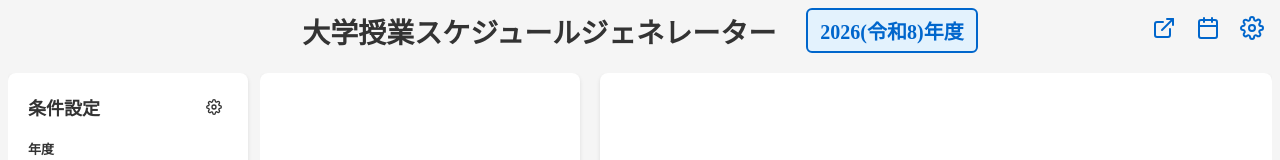
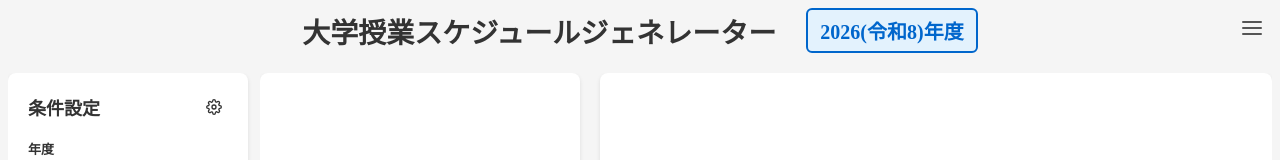
Before and after one commit to qingruikz/course-scheduler, a Vue app: page / in a window 1280 px wide. Shown: the top 160 px of the page. Built offline with nearby package versions, Linux system fonts and the light colour scheme.

Commit message:
update icon styles

```diff
--- a/src/views/MainApp.vue
+++ b/src/views/MainApp.vue
@@ -2,12 +2,12 @@
   <div class="app">
     <header class="header">
       <div class="header-right-buttons">
-        <a
-          class="header-link-button"
-          href="https://www.musashino-u.ac.jp/student-life/campus_life/calendar.html"
-          target="_blank"
-          rel="noopener noreferrer"
-          title="大学公式カレンダーへ"
+        <div class="dropdown">
+          <button
+            type="button"
+            class="calendar-icon-button-header admin-icon-button-header"
+            title="メニュー"
+            @click="showAdminMenu = !showAdminMenu"
           >
             <svg
               xmlns="http://www.w3.org/2000/svg"
@@ -18,60 +18,24 @@
               stroke="currentColor"
               stroke-width="2"
               stroke-linecap="round"
-            stroke-linejoin="round"
-          >
-            <path
-              d="M18 13v6a2 2 0 0 1-2 2H5a2 2 0 0 1-2-2V8a2 2 0 0 1 2-2h6"
-            ></path>
-            <polyline points="15 3 21 3 21 9"></polyline>
-            <line x1="10" y1="14" x2="21" y2="3"></line>
-          </svg>
-        </a>
-        <button
-          type="button"
-          class="calendar-icon-button-header"
-          title="カレンダーに追加"
-          @click="openCalendarIcsModal"
-        >
-          <svg
-            xmlns="http://www.w3.org/2000/svg"
-            width="24"
-            height="24"
-            viewBox="0 0 24 24"
-            fill="none"
-            stroke="currentColor"
-            stroke-width="2"
-            stroke-linecap="round"
-            stroke-linejoin="round"
-          >
-            <rect x="3" y="4" width="18" height="18" rx="2" ry="2"></rect>
-            <line x1="16" y1="2" x2="16" y2="6"></line>
-            <line x1="8" y1="2" x2="8" y2="6"></line>
-            <line x1="3" y1="10" x2="21" y2="10"></line>
+            >
+              <line x1="3" y1="6" x2="21" y2="6" />
+              <line x1="3" y1="12" x2="21" y2="12" />
+              <line x1="3" y1="18" x2="21" y2="18" />
             </svg>
           </button>
-        <router-link
-          to="/admin/calendar-mapper"
-          class="calendar-icon-button-header"
-          title="カレンダー配置管理"
-        >
-          <svg
-            xmlns="http://www.w3.org/2000/svg"
-            width="24"
-            height="24"
-            viewBox="0 0 24 24"
-            fill="none"
-            stroke="currentColor"
-            stroke-width="2"
-            stroke-linecap="round"
-            stroke-linejoin="round"
-          >
-            <circle cx="12" cy="12" r="3"></circle>
-            <path
-              d="M19.4 15a1.65 1.65 0 0 0 .33 1.82l.06.06a2 2 0 0 1 0 2.83 2 2 0 0 1-2.83 0l-.06-.06a1.65 1.65 0 0 0-1.82-.33 1.65 1.65 0 0 0-1 1.51V21a2 2 0 0 1-2 2 2 2 0 0 1-2-2v-.09A1.65 1.65 0 0 0 9 19.4a1.65 1.65 0 0 0-1.82.33l-.06.06a2 2 0 0 1-2.83 0 2 2 0 0 1 0-2.83l.06-.06a1.65 1.65 0 0 0 .33-1.82 1.65 1.65 0 0 0-1.51-1H3a2 2 0 0 1-2-2 2 2 0 0 1 2-2h.09A1.65 1.65 0 0 0 4.6 9a1.65 1.65 0 0 0-.33-1.82l-.06-.06a2 2 0 0 1 0-2.83 2 2 0 0 1 2.83 0l.06.06a1.65 1.65 0 0 0 1.82.33H9a1.65 1.65 0 0 0 1-1.51V3a2 2 0 0 1 2-2 2 2 0 0 1 2 2v.09a1.65 1.65 0 0 0 1 1.51 1.65 1.65 0 0 0 1.82-.33l.06-.06a2 2 0 0 1 2.83 0 2 2 0 0 1 0 2.83l-.06.06a1.65 1.65 0 0 0-.33 1.82V9a1.65 1.65 0 0 0 1.51 1H21a2 2 0 0 1 2 2 2 2 0 0 1-2 2h-.09a1.65 1.65 0 0 0-1.51 1z"
-            ></path>
-          </svg>
-        </router-link>
+          <div v-if="showAdminMenu" class="dropdown-menu dropdown-menu-admin">
+            <button type="button" class="dropdown-item" @click="onAdminMenuAddCalendar">
+              学年暦をカレンダーに追加
+            </button>
+            <button type="button" class="dropdown-item" @click="onAdminMenuOfficialCalendar">
+              大学公式カレンダー
+            </button>
+            <button type="button" class="dropdown-item" @click="onAdminMenuCalendarMapper">
+              カレンダー配置管理
+            </button>
+          </div>
+        </div>
       </div>
       <div class="header-content">
         <div class="header-left">
@@ -398,10 +362,11 @@
                       <line x1="3" y1="10" x2="21" y2="10"></line>
                     </svg>
                   </button>
+                  <div class="dropdown">
                     <button
-                    class="icon-button copy-button"
-                    @click="copyToClipboard"
-                    title="クリップボードにコピー"
+                      class="icon-button export-button"
+                      @click="showExportMenu = !showExportMenu"
+                      title="出力"
                     >
                       <svg
                         xmlns="http://www.w3.org/2000/svg"
@@ -414,36 +379,6 @@
                         stroke-linecap="round"
                         stroke-linejoin="round"
                       >
-                      <rect
-                        x="9"
-                        y="9"
-                        width="13"
-                        height="13"
-                        rx="2"
-                        ry="2"
-                      ></rect>
-                      <path
-                        d="M5 15H4a2 2 0 0 1-2-2V4a2 2 0 0 1 2-2h9a2 2 0 0 1 2 2v1"
-                      ></path>
-                    </svg>
-                  </button>
-                  <div class="dropdown">
-                    <button
-                      class="icon-button export-button"
-                      @click="showExportMenu = !showExportMenu"
-                      title="出力"
-                    >
-                      <svg
-                        xmlns="http://www.w3.org/2000/svg"
-                        width="16"
-                        height="16"
-                        viewBox="0 0 24 24"
-                        fill="none"
-                        stroke="currentColor"
-                        stroke-width="2"
-                        stroke-linecap="round"
-                        stroke-linejoin="round"
-                      >
                         <path
                           d="M21 15v4a2 2 0 0 1-2 2H5a2 2 0 0 1-2-2v-4"
                         ></path>
@@ -451,7 +386,16 @@
                         <line x1="12" y1="15" x2="12" y2="3"></line>
                       </svg>
                     </button>
-                    <div v-if="showExportMenu" class="dropdown-menu">
+                    <div
+                      v-if="showExportMenu"
+                      class="dropdown-menu dropdown-menu-export"
+                    >
+                      <button
+                        @click="handleExport('copy')"
+                        class="dropdown-item"
+                      >
+                        クリップボードにコピー
+                      </button>
                       <button
                         @click="handleExport('excel')"
                         class="dropdown-item"
@@ -860,6 +804,9 @@ const deliveryModes = computed(
 );
 const schedule = ref<ScheduleItem[]>([]);
 const showExportMenu = ref(false);
+const showAdminMenu = ref(false);
+const OFFICIAL_CALENDAR_URL =
+  "https://www.musashino-u.ac.jp/student-life/campus_life/calendar.html";
 const showSettingsMenu = ref(false);
 const deliveryPopover = ref<{
   visible: boolean;
@@ -1071,6 +1018,19 @@ function openCalendarIcsModal() {
   calendarAddModalTarget.value = "apple";
   calendarAddModalPayload.value = null;
   showCalendarAddModal.value = true;
+}
+
+function onAdminMenuCalendarMapper() {
+  showAdminMenu.value = false;
+  router.push("/admin/calendar-mapper");
+}
+function onAdminMenuOfficialCalendar() {
+  showAdminMenu.value = false;
+  window.open(OFFICIAL_CALENDAR_URL, "_blank", "noopener,noreferrer");
+}
+function onAdminMenuAddCalendar() {
+  showAdminMenu.value = false;
+  openCalendarIcsModal();
 }
 
 function onCalendarAddDownloadIcs(
@@ -1145,6 +1105,7 @@ function handleClickOutside(event: MouseEvent) {
   if (!target.closest(".dropdown")) {
     showExportMenu.value = false;
     showSettingsMenu.value = false;
+    showAdminMenu.value = false;
   }
 }
 
@@ -1267,6 +1228,9 @@ function exportJSON() {
 
 function handleExport(type: string) {
   switch (type) {
+    case "copy":
+      copyToClipboard();
+      break;
     case "excel":
       exportExcel();
       break;
@@ -1423,6 +1387,14 @@ function hideDeliveryPopover() {
 .header-link-button:hover,
 .calendar-icon-button-header:hover {
   background-color: #f0f0f0;
+}
+
+.admin-icon-button-header {
+  color: #555;
+}
+.admin-icon-button-header:hover {
+  color: #333;
+  background-color: #e8e8e8;
 }
 
 .calendar-info {
@@ -1819,14 +1791,6 @@ function hideDeliveryPopover() {
   background: #f57c00;
 }
 
-.copy-button {
-  background: #2196f3;
-}
-
-.copy-button:hover {
-  background: #1976d2;
-}
-
 .export-button {
   background: #4caf50;
 }
@@ -1845,6 +1809,15 @@ function hideDeliveryPopover() {
 }
 .dropdown-menu-settings {
   min-width: 150px;
+}
+.dropdown-menu-export {
+  min-width: 180px;
+}
+
+.dropdown-menu-admin {
+  right: 0;
+  left: auto;
+  min-width: 220px;
 }
 
 .dropdown-item {
```
Lines whose indentation alone changed are shown as unchanged.
